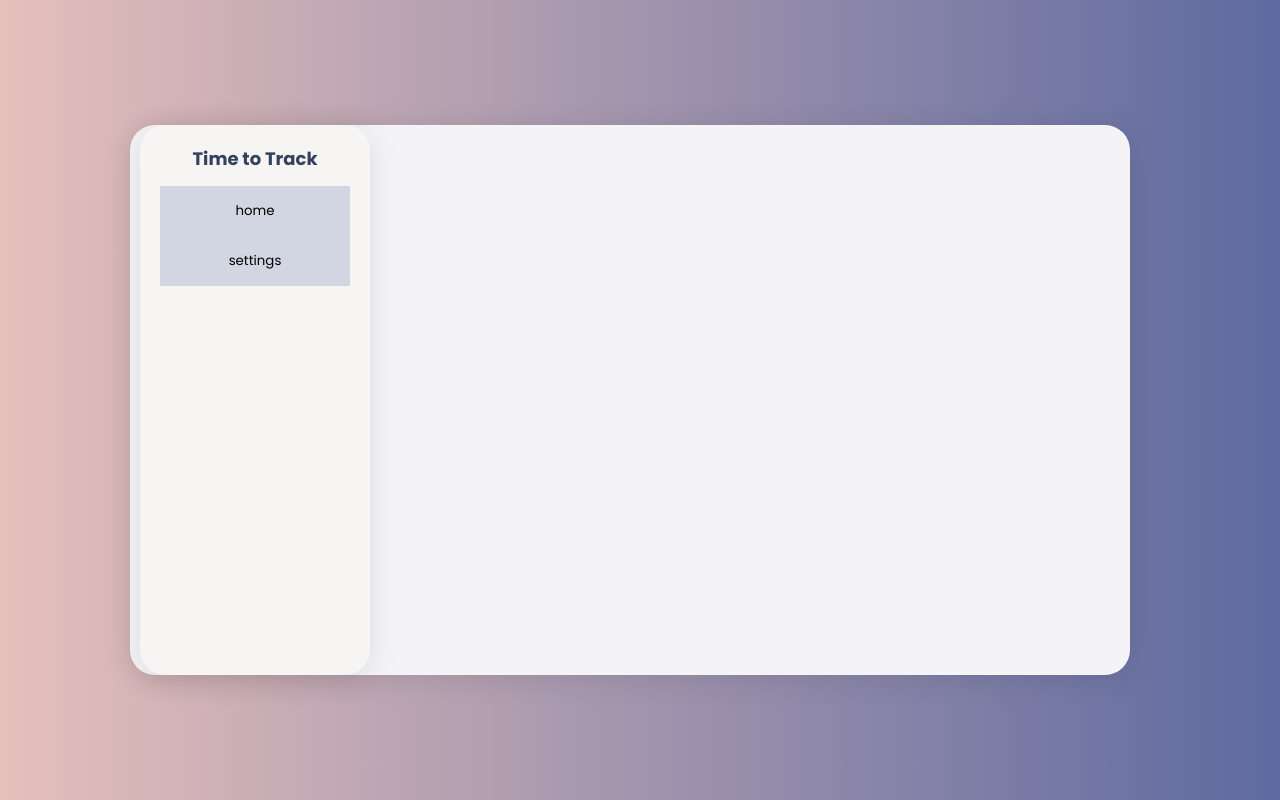
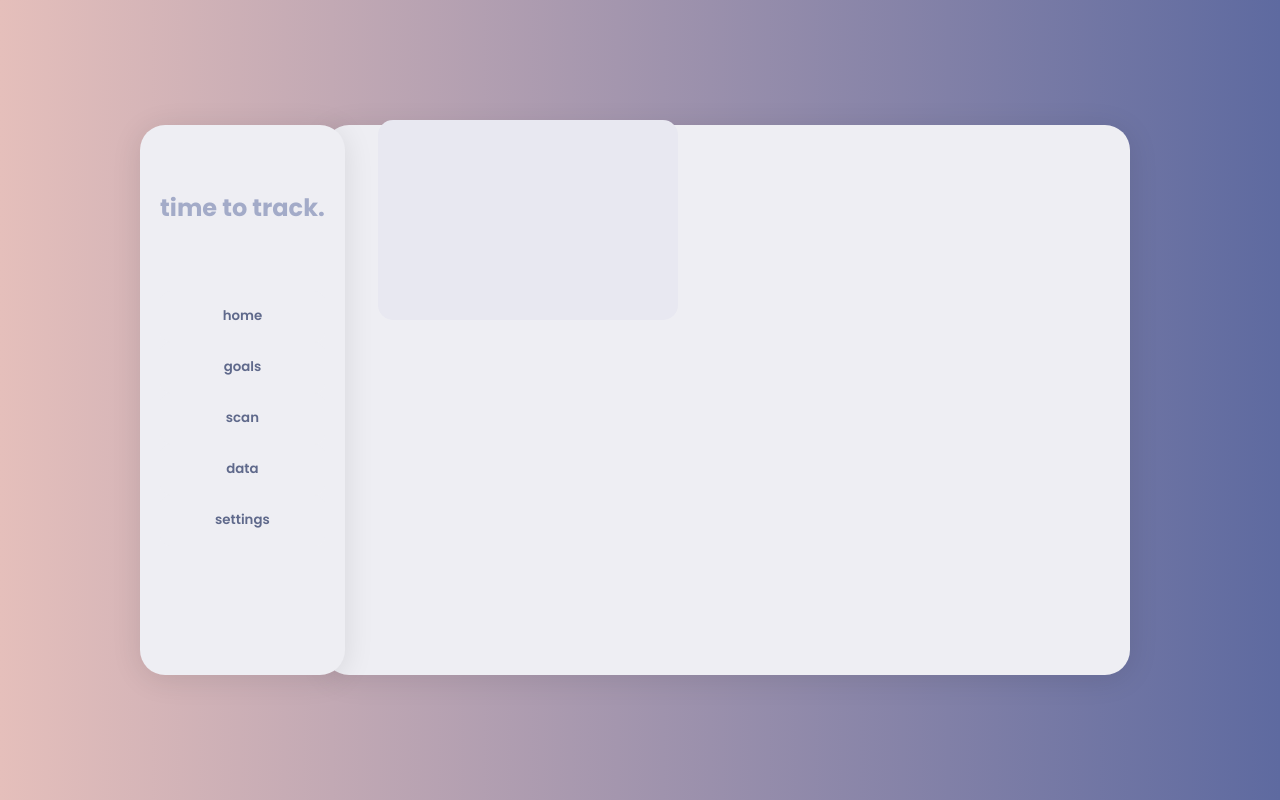
Before and after one commit to ethneau/budgeting-app, a plain HTML site: page index.html in a window 1280 px wide. Drawn offline with nearby package versions, Linux system fonts and the light colour scheme.

Commit message:
Modified layout

```diff
--- a/app.js
+++ b/app.js
@@ -0,0 +1,3 @@
+function changeColor(element, color) {
+  element.style.backgroundColor = color;
+}
--- a/index.html
+++ b/index.html
@@ -11,11 +11,16 @@
     <div class="main">
     </div>
     <div class="container">
-        <p class="header">Time to Track</p>
-        <button>home</button>
-        <button>settings</button>
+        <p class="header">time to track.</p>
+        <button onmouseenter="changeColor(this,'#dcdfe9')" onmouseleave="changeColor(this, '#eeeef3')">home</button>
+        <button onmouseenter="changeColor(this,'#dcdfe9')" onmouseleave="changeColor(this, '#eeeef3')">goals</button>
+        <button onmouseenter="changeColor(this,'#dcdfe9')" onmouseleave="changeColor(this, '#eeeef3')">scan</button>
+        <button onmouseenter="changeColor(this,'#dcdfe9')" onmouseleave="changeColor(this, '#eeeef3')">data</button>
+        <button onmouseenter="changeColor(this,'#dcdfe9')" onmouseleave="changeColor(this, '#eeeef3')">settings</button>
     </div>
+    <div class="balance">
 
+    </div>
     <script src="app.js"></script>
 </body>
 </html>
--- a/style.css
+++ b/style.css
@@ -32,8 +32,8 @@ body{
 }
 
 .container{
-    width: 230px;
-    background: #f7f4f4;
+    width: 16%;
+    background: #eeeef3;
     padding: 20px;
     height: 550px;
     border-radius: 25px;
@@ -43,26 +43,41 @@ body{
 
 }
 .container .header{
-    font-size: 18px;
+    margin-top: 45px;
+    font-size: 24px;
     text-align: center;
     font-weight: bold;
-    margin-bottom: 14px;
-    color: rgb(50, 65, 94);
+    color: #a3abc8;
+    margin-bottom: 40%;
 }
 .main{
-    width: 1000px;
-    background: #f4f4f7;
+    width: 63%;
+    background: #eeeef3;
     padding: 40px;
     height: 550px;
     border-radius: 25px;
     box-shadow: 0 4px 30px rgba(0,0,0,0.1);
     position: absolute;
-    right: 150px
+    right: 150px;
+
 }
-button{
+.container button{
     border-width: 0;
+    border-radius: 10px;
     width: 100%;
-    height: 50px;
+    height: 10%;
     text-align: center;
-    background: #d2d6e2;
+    font-weight:600;
+    background: #eeeef3;
+    color: #5f698b;
 }
+.balance{
+    top: 15%;
+    left: 29.5%;
+    padding: 20px;
+    width: 300px;
+    height: 200px;
+    position: absolute;
+    background: #e8e8f1;
+    border-radius: 15px;
+}
```
